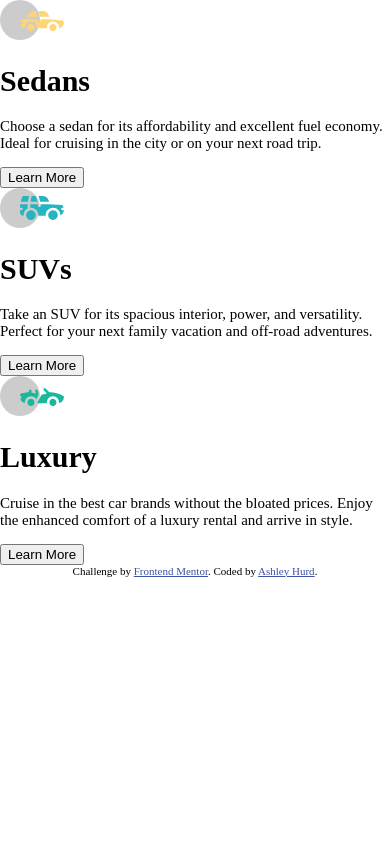
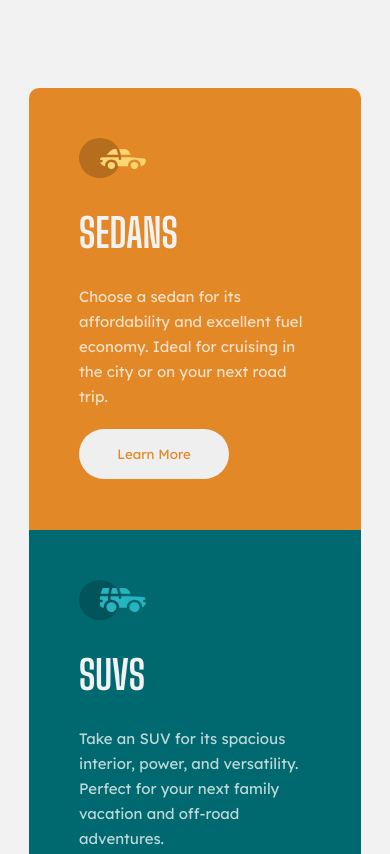
Before and after one commit to ashleyhurd/previewcardcomponent, a plain HTML site: page index.html in a window 390 px wide. Shown: the top 854 px of the page. Drawn offline with Linux system fonts and the light colour scheme.

Commit message:
CSS add and complete with media queries

```diff
--- a/css/main.css
+++ b/css/main.css
@@ -1,8 +1,105 @@
-html, body {
+html,
+body {
     height: 100%;
     margin: auto;
     font-size: 15px;
 }
+
+body {
+    font-size: 1em;
+    background-color: hsl(0, 0%, 95%);
+    font-family: 'Lexend Deca', sans-serif;
+}
+
+
+
+/* MAIN COMPONENT */
+h1 {
+    font-family: 'Big Shoulders Display', cursive;
+    font-size: 40px;
+    text-transform: uppercase;
+    color: hsl(0, 0%, 95%);
+}
+
+p {
+    color: hsla(0, 0%, 100%, 0.75);
+    line-height: 25px;
+    margin-top: 20px;
+    margin-bottom: 20px;
+}
+
+img.icon {
+    width: 67px;
+    height: 40px;
+}
+
+button{
+    width: 150px;
+    height: 50px;
+    border-radius: 40px;
+    border-style: none;
+    font-family: 'Lexend Deca', sans-serif;
+    margin-bottom: 0;
+}
+
+.sedan-button {
+    color: hsl(31, 77%, 52%);
+}
+
+.sedan-button:hover {
+    color:hsla(0, 0%, 100%, 0.75);
+    background-color:hsl(31, 77%, 52%);
+    border:hsla(0, 0%, 100%, 0.75) solid 2px;
+}
+
+.suv-button {
+    color:hsl(184, 100%, 22%);
+}
+
+.suv-button:hover {
+    color:hsla(0, 0%, 100%, 0.75);
+    background-color:hsl(184, 100%, 22%);
+    border:hsla(0, 0%, 100%, 0.75) solid 2px;
+}
+
+.luxury-button {
+    color: hsl(179, 100%, 13%);
+}
+
+.luxury-button:hover {
+    color:hsla(0, 0%, 100%, 0.75);
+    background-color:hsl(179, 100%, 13%);
+    border:hsla(0, 0%, 100%, 0.75) solid 2px;
+}
+
+
+/* STRUCTURAL STYLES */
+main {
+    width: 100%;
+    display: flex;
+    justify-content: center;
+    align-items: center;
+}
+
+.component {
+    display: flex;
+    align-items: center;
+    justify-content: center;
+
+}
+
+.sedan {
+    background-color: hsl(31, 77%, 52%);
+}
+
+.suv {
+    background-color: hsl(184, 100%, 22%);
+}
+
+.luxury {
+    background-color: hsl(179, 100%, 13%);
+}
+
 
 
 
@@ -11,8 +108,85 @@ html, body {
 footer .attribution {
     font-size: 11px;
     text-align: center;
-  }
+    position: relative;
+    bottom: 20px;
+    width: 100%;
+}
 
 footer .attribution a {
     color: hsl(228, 45%, 44%);
 }
+
+
+
+
+
+/* MOBILE */
+@media only screen and (min-width: 375px) {
+    /*mobile styles here*/
+    .component {
+        margin-top: 88px;
+        margin-bottom: 88px;
+        flex-flow: column;
+    }
+
+    .sedan,
+    .suv,
+    .luxury {
+    padding: 50px;
+    width: 232px;
+    height: 342px;
+    }
+
+    .sedan {
+        border-top-left-radius: 10px;
+        border-top-right-radius: 10px;
+    }
+
+    .luxury {
+        border-bottom-left-radius: 10px;
+        border-bottom-right-radius: 10px;
+    }
+}
+
+
+
+
+/* DESKTOP */
+@media only screen and (min-width: 1440px) {
+    /*Desktop styles here */
+    main {
+        height: 100%;
+    }
+
+    .component {
+        flex-flow: row wrap;
+    }
+
+    h1 {
+        margin-top: 25px;
+        margin-bottom: 25px;
+    }
+
+    p {
+        margin-bottom: 85px;
+    }
+
+    .sedan,
+    .suv,
+    .luxury {
+    padding: 50px;
+    width: 207px;
+    height: 400px;
+    }
+
+    .sedan {
+        border-top-right-radius: 0px;
+        border-bottom-left-radius: 10px;
+    }
+
+    .luxury {
+        border-top-right-radius: 10px;
+        border-bottom-left-radius: 0px;
+    }
+}
--- a/index.html
+++ b/index.html
@@ -19,7 +19,7 @@
 
 <body>
   <main>
-    <div class="container">
+    <div class="component">
 
       <!-- SEDAN SECTION -->
       <div class="sedan">
@@ -31,7 +31,7 @@
           Choose a sedan for its affordability and excellent fuel economy. Ideal for cruising in the city or on your
           next road trip.
         </p>
-        <button>
+        <button class="sedan-button">
           Learn More
         </button>
       </div>
@@ -46,7 +46,7 @@
           Take an SUV for its spacious interior, power, and versatility. Perfect for your next family vacation and
           off-road adventures.
         </p>
-        <button>
+        <button class="suv-button">
           Learn More
         </button>
       </div>
@@ -61,7 +61,7 @@
           Cruise in the best car brands without the bloated prices. Enjoy the enhanced comfort of a luxury rental and
           arrive in style.
         </p>
-        <button>
+        <button class="luxury-button">
           Learn More
         </button>
       </div>
```
